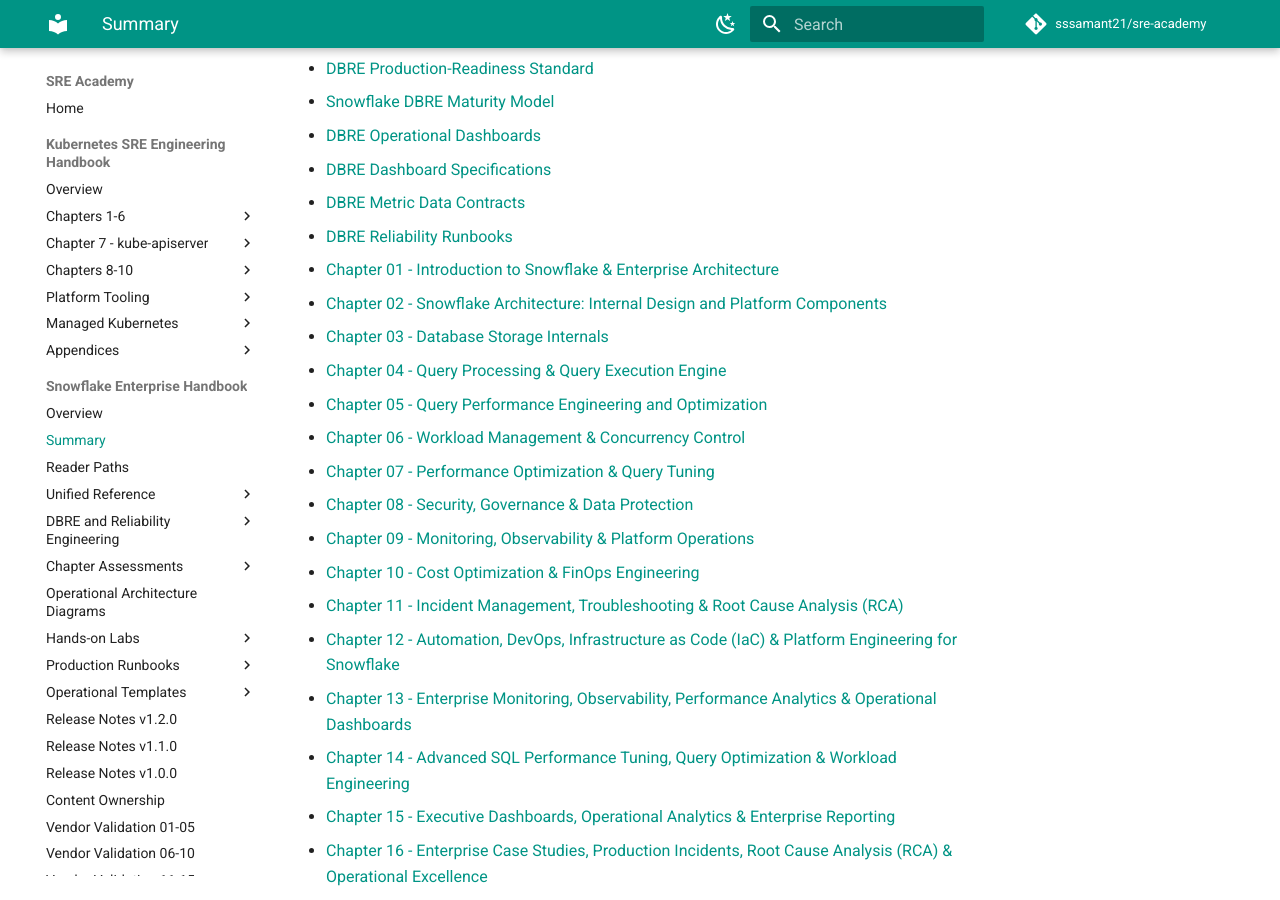
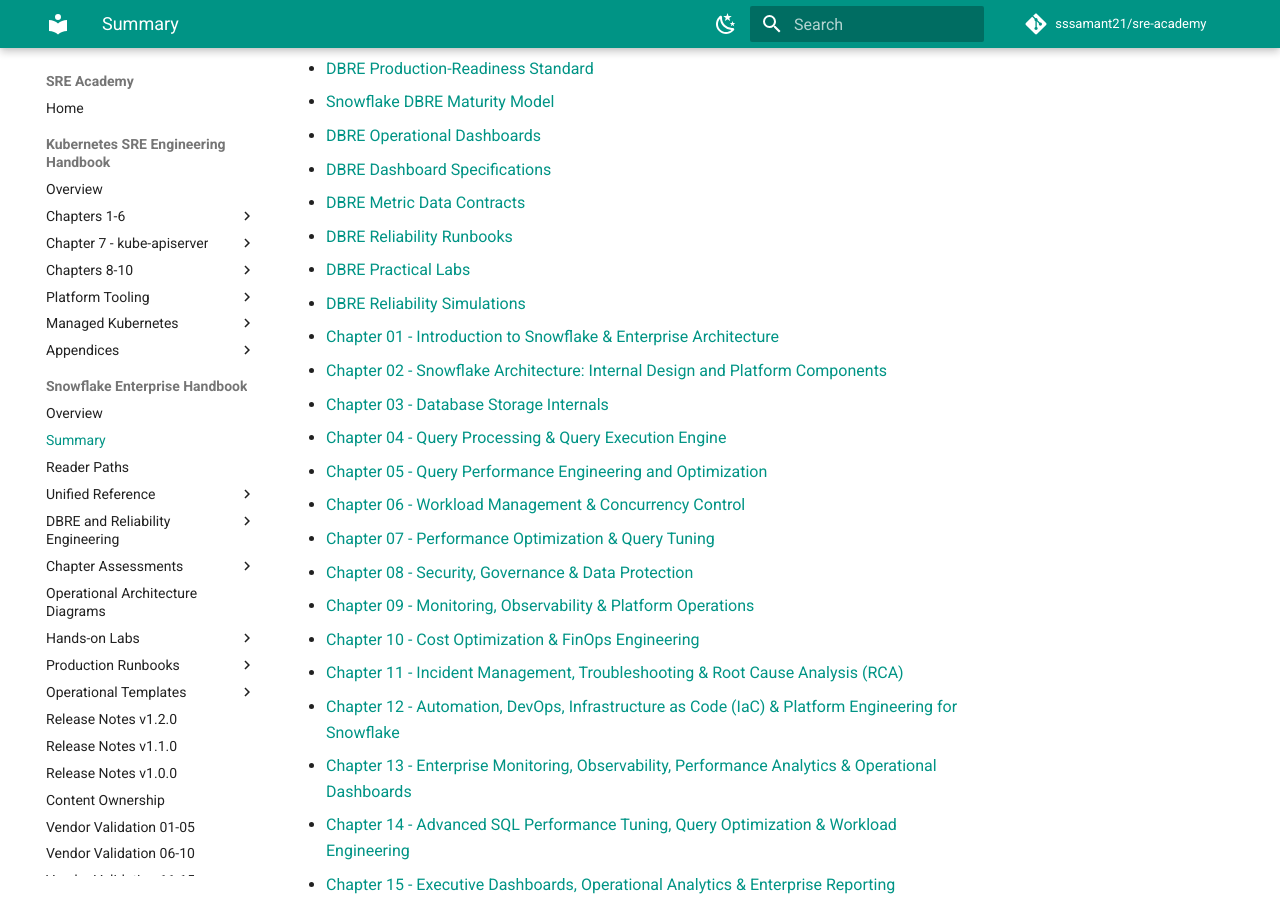
Before and after one commit to sssamant21/sre-academy, an MkDocs documentation site: the page built from docs/books/snowflake/summary.md, in a window 1280 px wide and 900 px high, scrolled down 527 px. Built offline with MkDocs 1.6.1 and Material for MkDocs 9.7.7, drawn with Linux system fonts in a browser that asks for light colours; comment, search, counter and statistics services are not loaded.

Commit message:
docs(snowflake): link DBRE labs and simulations

```diff
--- a/docs/books/snowflake/summary.md
+++ b/docs/books/snowflake/summary.md
@@ -18,6 +18,8 @@
 - [DBRE Dashboard Specifications](dbre/dashboards/dashboard-specifications.md)
 - [DBRE Metric Data Contracts](dbre/dashboards/metric-data-contracts.md)
 - [DBRE Reliability Runbooks](dbre/runbooks/index.md)
+- [DBRE Practical Labs](dbre/labs/index.md)
+- [DBRE Reliability Simulations](dbre/simulations/index.md)
 
 - [Chapter 01 - Introduction to Snowflake & Enterprise Architecture](chapter-01/README.md)
 - [Chapter 02 - Snowflake Architecture: Internal Design and Platform Components](chapter-02/README.md)
```
